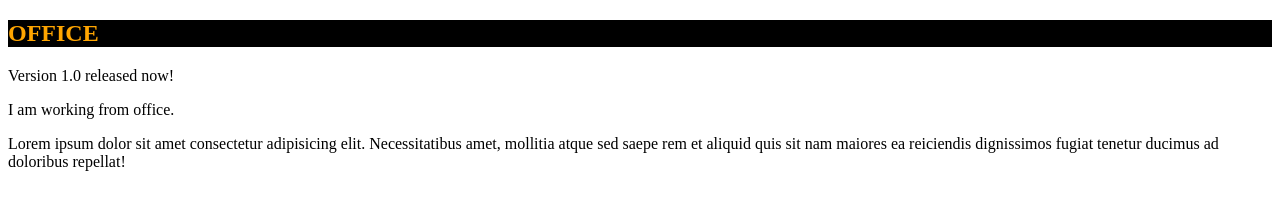
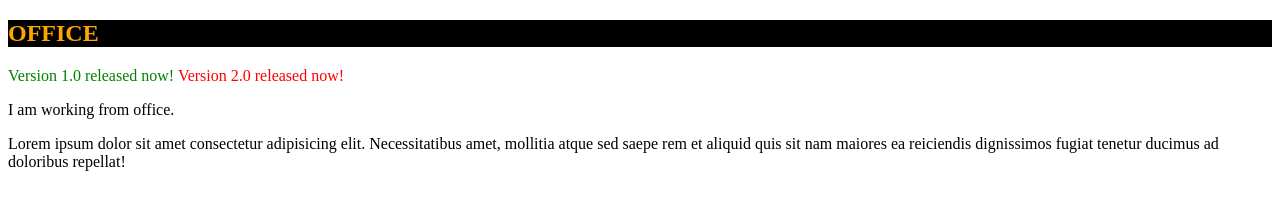
Before and after one commit to Zayar397/zayar-git-test4, a plain HTML site: page index.html in a window 1280 px wide. Drawn offline with Linux system fonts and the light colour scheme.

Commit message:
version 2.0

```diff
--- a/index.html
+++ b/index.html
@@ -8,7 +8,8 @@
 </head>
 <body>
     <h2 style="color: orange;">OFFICE</h2>
-    <span>Version 1.0 released now!</span>
+    <span style="color: green;">Version 1.0 released now!</span>
+    <span style="color: red;">Version 2.0 released now!</span>
     <p>I am working from office.</p>
     <p>Lorem ipsum dolor sit amet consectetur adipisicing elit. Necessitatibus amet, mollitia atque sed saepe rem et aliquid quis sit nam maiores ea reiciendis dignissimos fugiat tenetur ducimus ad doloribus repellat!</p>
 </body>
```
